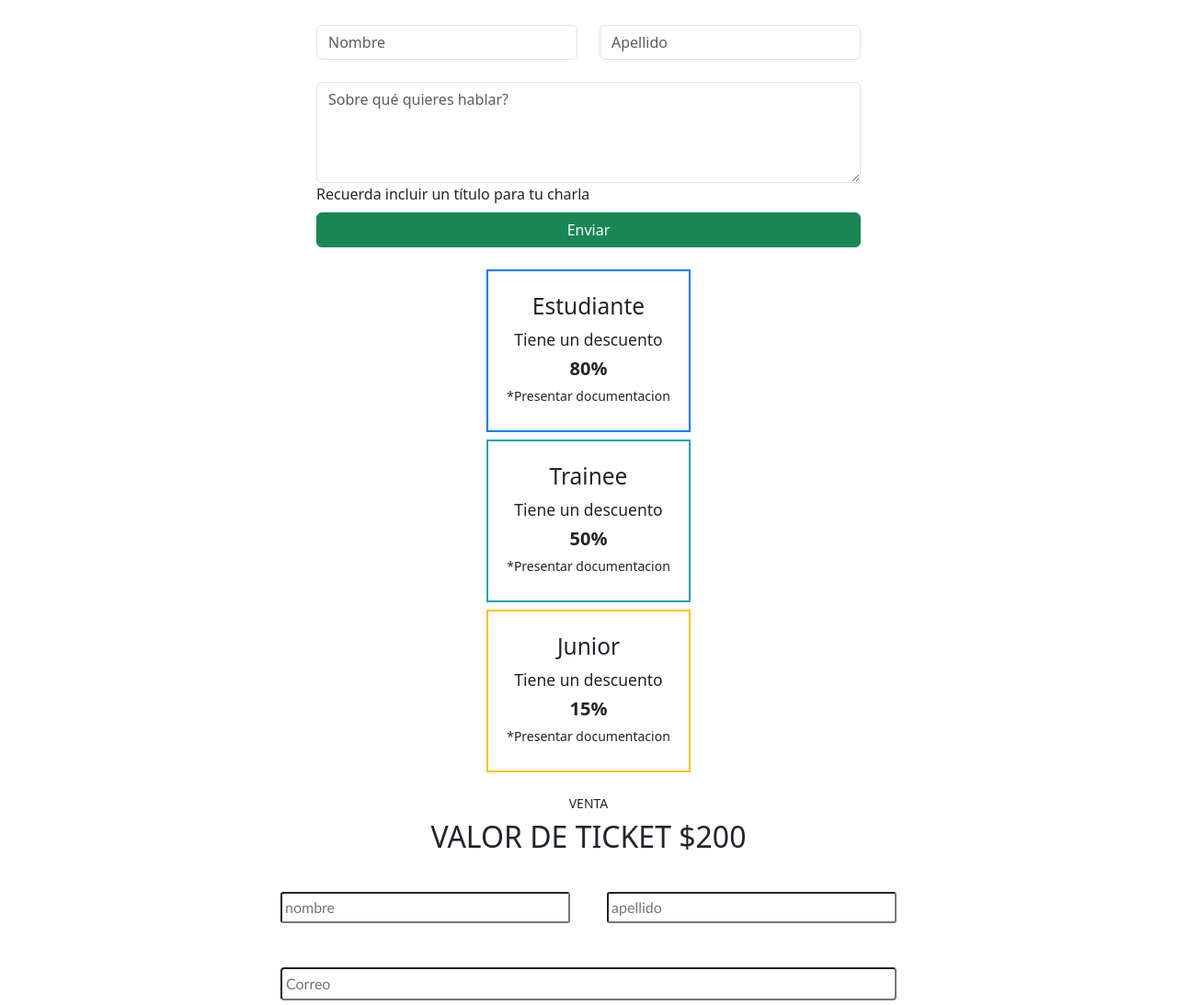
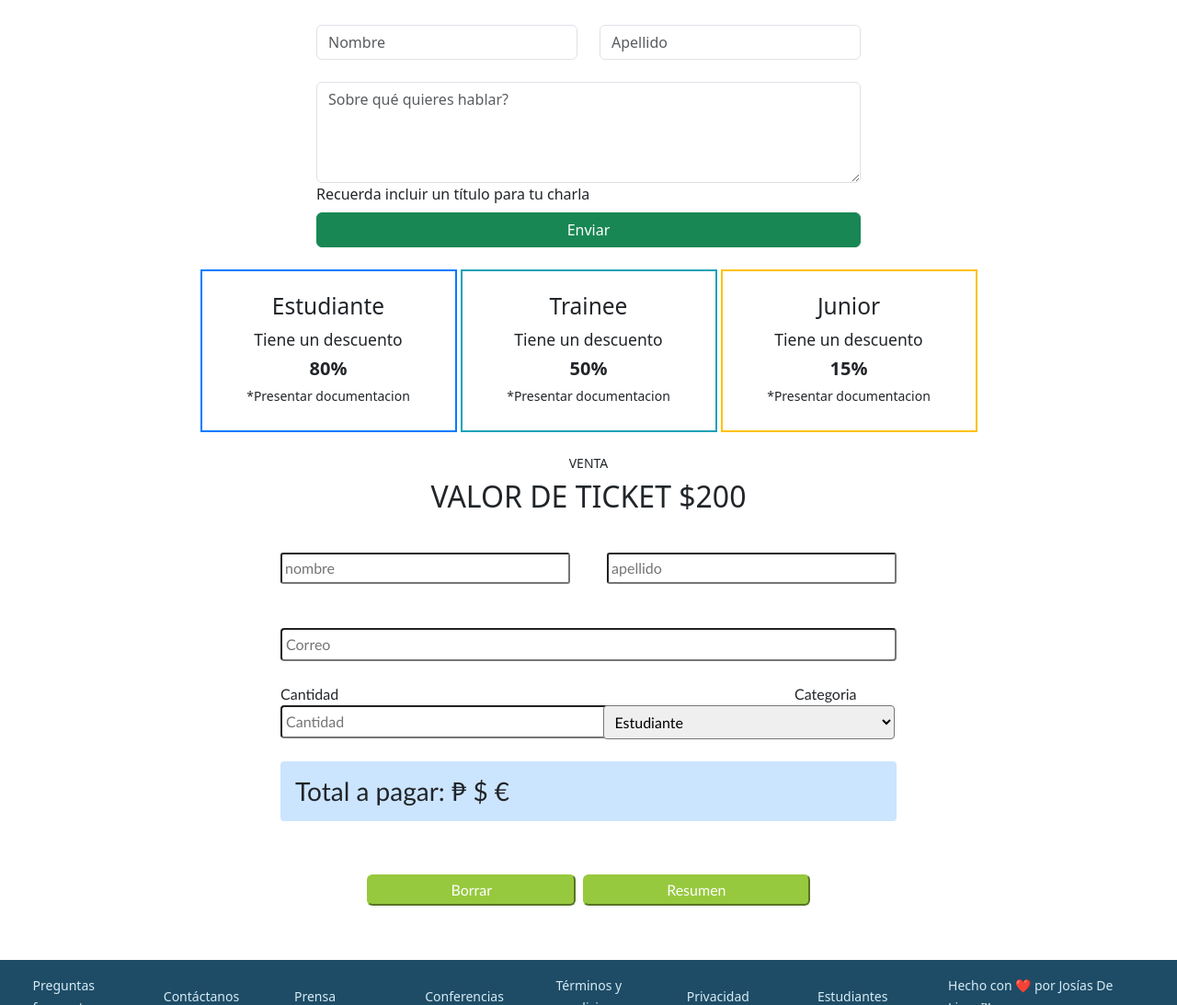
Before and after one commit to Josias33/Josias33.github.io, a plain HTML site: page index.html in a window 1280 px wide. Shown: the part 2095-3188 px from the top of the page at 92% size. Drawn offline with Linux system fonts and the light colour scheme.

Commit message:
Actualizaciones 2.02

```diff
--- a/index.html
+++ b/index.html
@@ -172,21 +172,21 @@
 
   <section>
     <div class="">
-      <div class="container d-grid justify-content-center text-center gap-2">
+      <div class="container d-flex justify-content-center text-center gap-1">
 
-        <div class="col-sm-12 col-md-12 col-lg-12" id="cuadroAzul">
+        <div class="column-gap-sm-3 col-md-3 col-lg-3" id="cuadroAzul">
           <h3><small> Estudiante</small> </h3>
           <h5><small>Tiene un descuento</small> </h5>
           <h5><b>80%</b></h5>
           <h6><small>*Presentar documentacion </small> </h6>
         </div>
-        <div class="col-sm-12 col-md-12 col-lg-12" id="cuadroCeleste">
+        <div class="column-gap-sm-3  col-md-3 col-lg-3" id="cuadroCeleste">
           <h3> <small> Trainee</small> </h3>
           <h5> <small>Tiene un descuento</small> </h5>
           <h5><b>50%</b></h5>
           <h6><small>*Presentar documentacion</small> </h6>
         </div>
-        <div class="col-sm-12 col-md-12 col-lg-12" id="cuadroAmarillo">
+        <div class="column-gap-sm-3  col-md-3 col-lg-3" id="cuadroAmarillo">
           <h3> <small>Junior</small> </h3>
           <h5> <small>Tiene un descuento</small> </h5>
           <h5><b>15%</b></h5>
```
